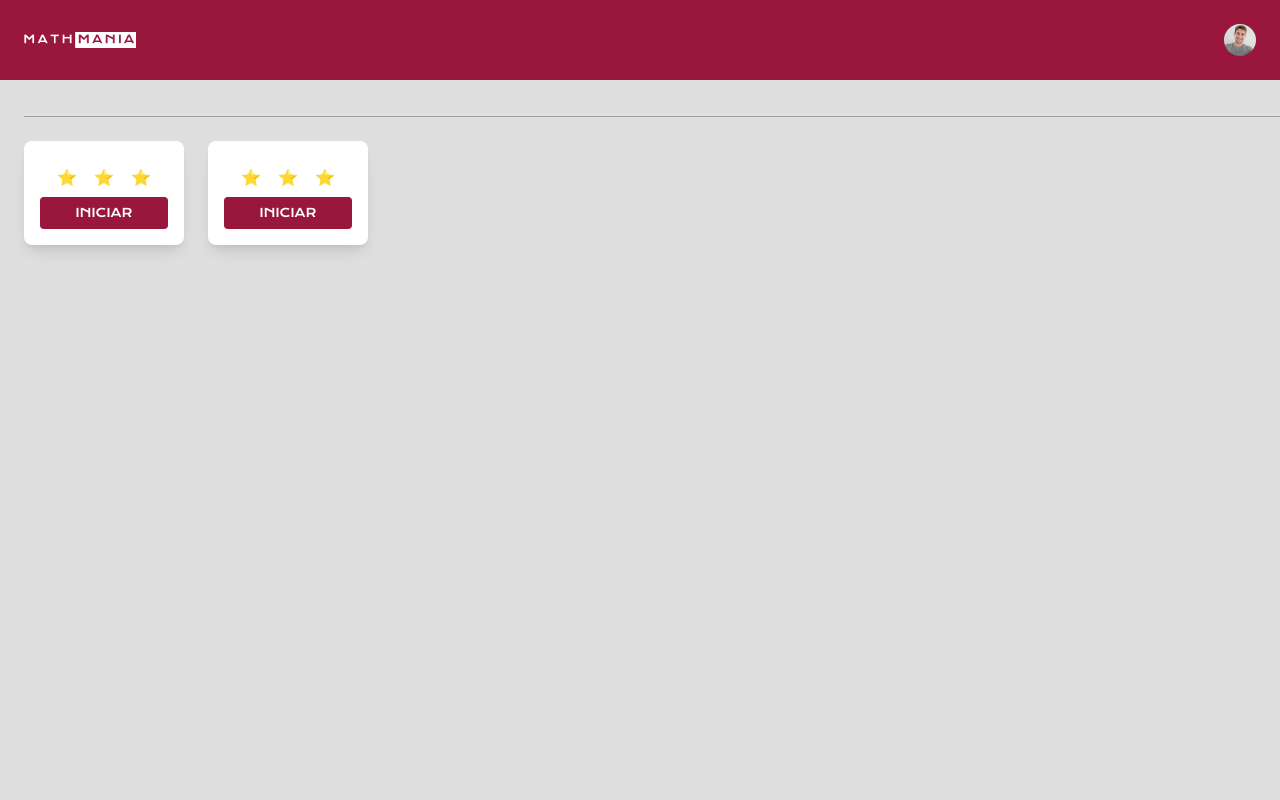
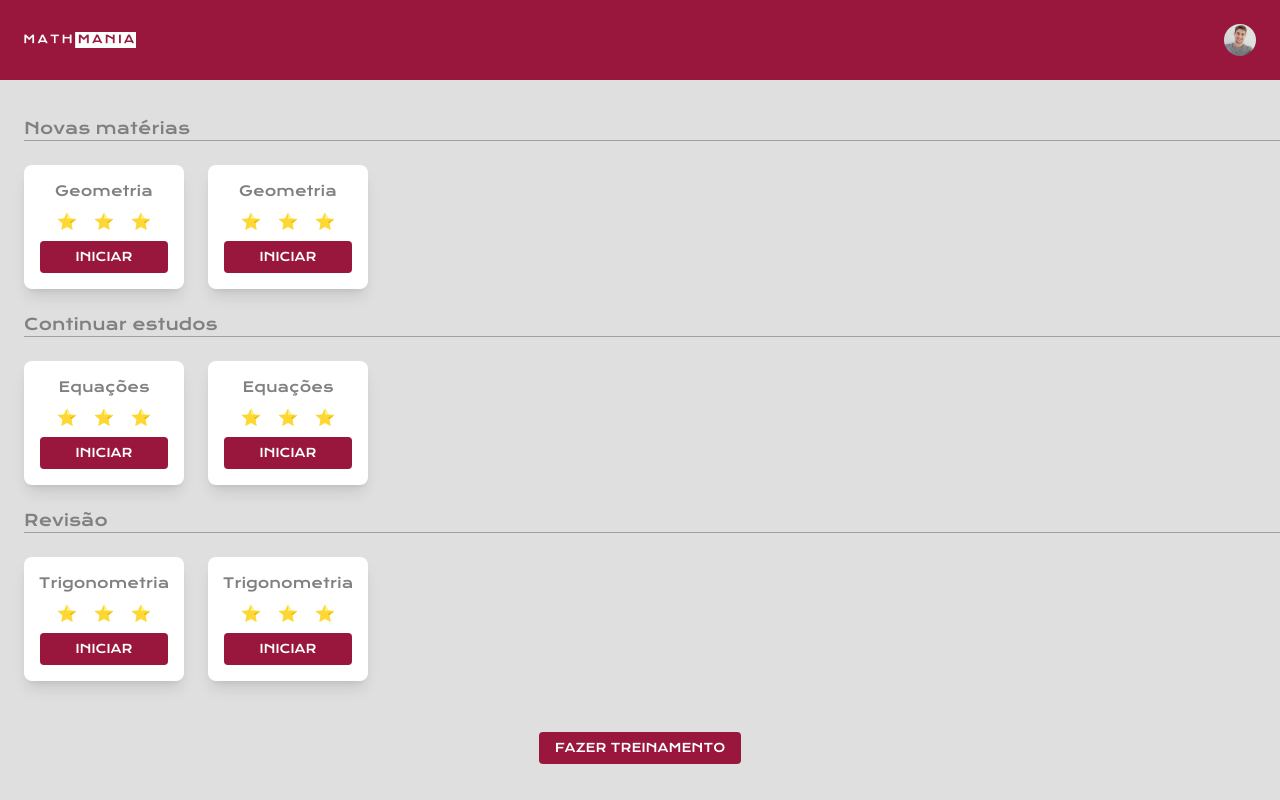
Before and after one commit to yannidilly/mathmania, a Next.js app in the folder app/: page /topics in a window 1280 px wide. Built offline with nearby package versions, Linux system fonts and the light colour scheme; no server answers.

Commit message:
feat: finaliza alterações na página de tópicos

```diff
--- a/app/src/app/topics/page.jsx
+++ b/app/src/app/topics/page.jsx
@@ -2,13 +2,17 @@
 import React from "react";
 import Header from "./Header";
 import CardSubject from "./CardSubject";
+import Button from "./Button";
 
 const Topics = () => {
   return (
     <main className="bg-custom-gray1 w-full h-screen font-custom">
       <div>
         <Header />
-        <CardSubject />
+        <CardSubject title="Novas matérias" subject="Geometria" />
+        <CardSubject title="Continuar estudos" subject="Equações" />
+        <CardSubject title="Revisão" subject="Trigonometria" />
+        <Button />
       </div>
     </main>
   );
```
